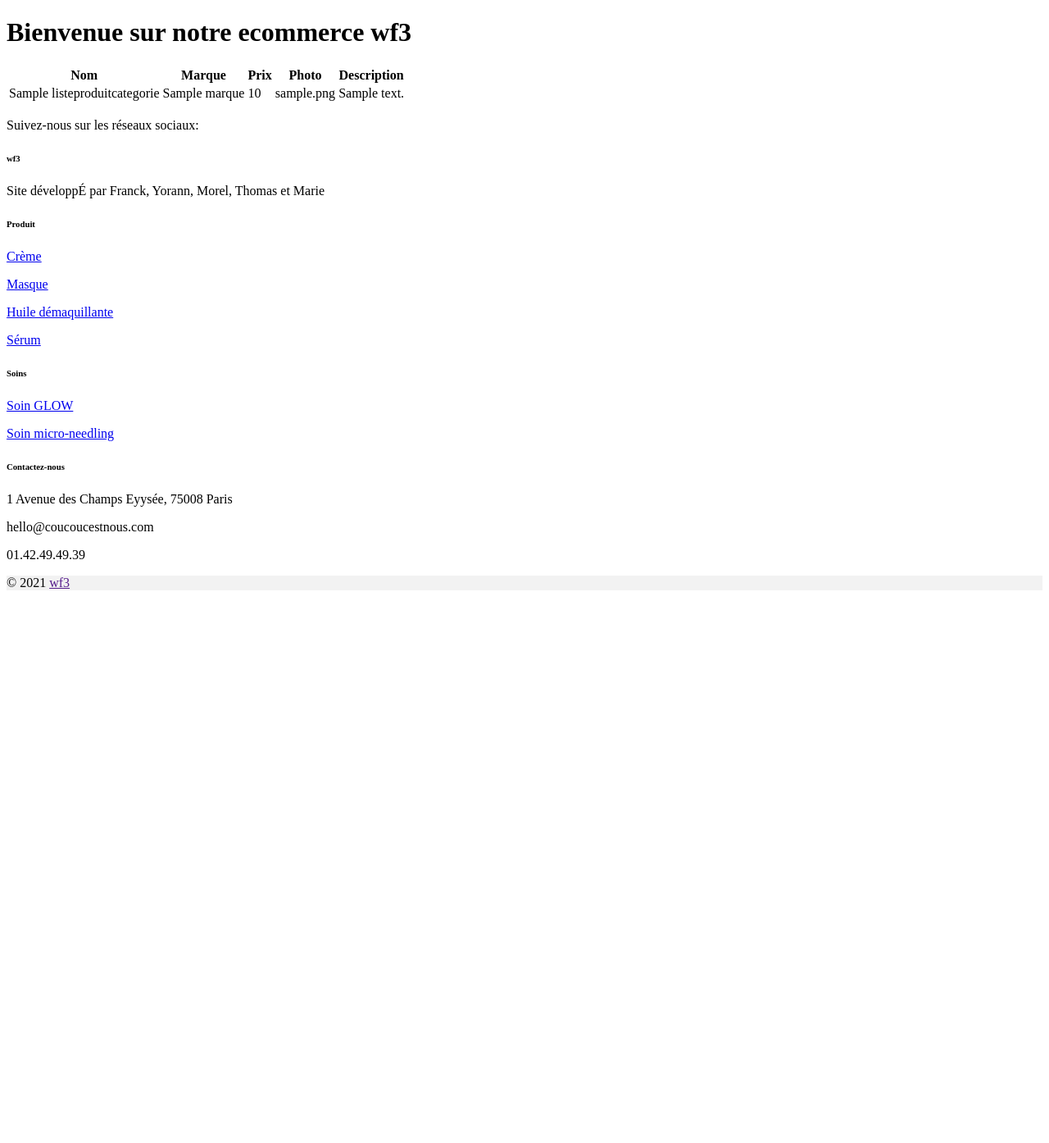
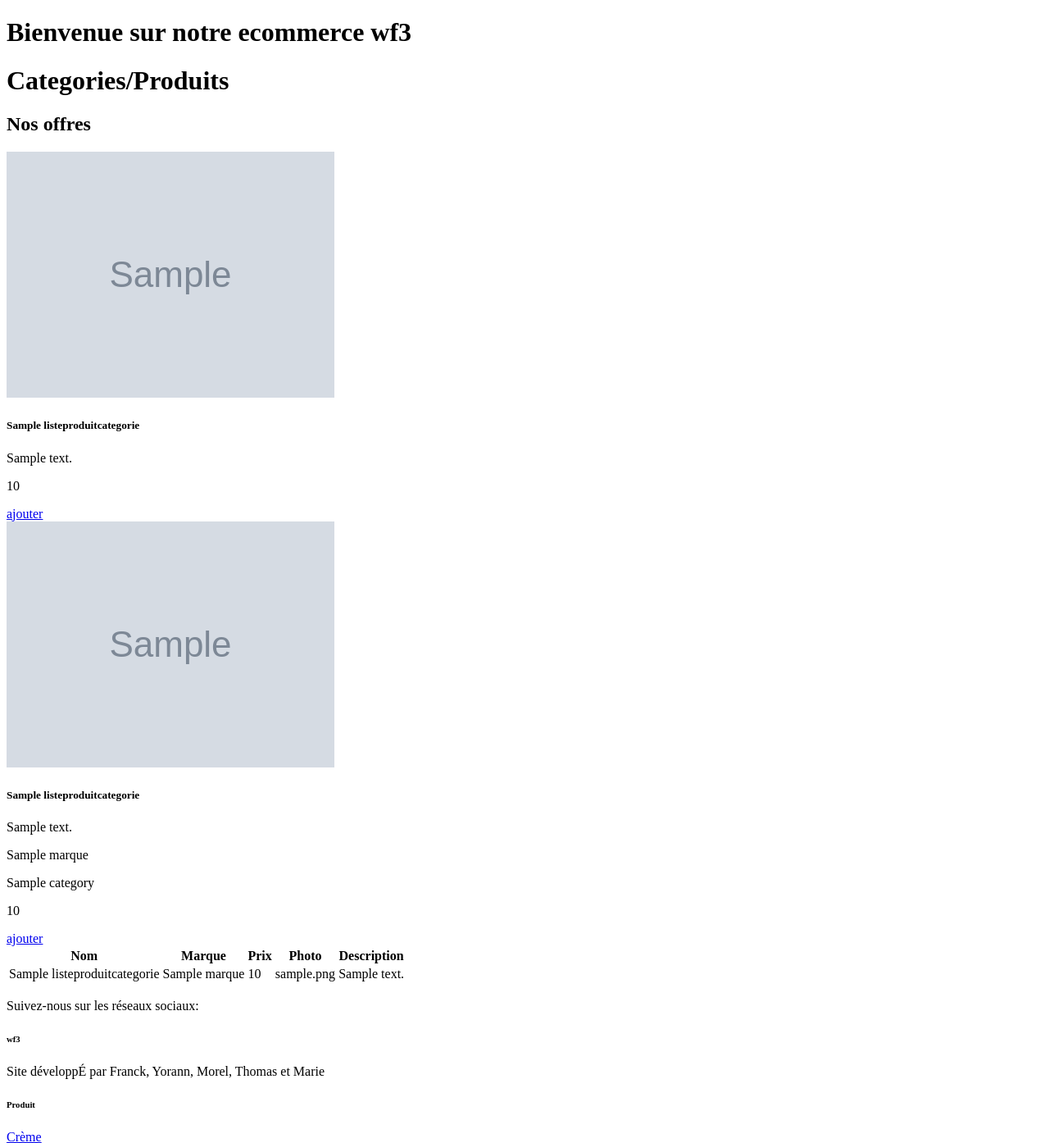
Before and after one commit to yorannelisabeth/ProjetWebForce3, a Symfony app: template templates/produit/productByCategorie.html.twig in a window 1280 px wide. Shown: the part 133-1527 px from the top of the page at 82% size. Before the commit the page ends 853 px from the top, so only its background shows below. Run offline with Twig, Linux system fonts and the light colour scheme; the template is opened without the code that fills it: most values are stand-ins (such as "Sample title", 1, 10 or a date in 2020); grey boxes marked "Sample" are stand-in pictures; some libraries are stand-ins or nearby versions.

Commit message:
correction

```diff
--- a/templates/produit/productByCategorie.html.twig
+++ b/templates/produit/productByCategorie.html.twig
@@ -3,12 +3,48 @@
 {# {% block title %}Categorie {{produit.category}}{% endblock %} #}
 
 {% block body %}
+	<h1>Categories/Produits</h1>
+	<section class="container produit">
+		<h2>Nos offres</h2>
+		<div class="row">
+			{% for produit in listeproduitcategorie %}
+
+				<article class="offset-sm-2 col-sm-8 col-md-5 offset-lg-1 col-lg-5  offset-xl-0 col-xl-4 offset-xxl-0 col-xxl-3">
 
 
+					<div class="card  articleProduit  " style="width: 18rem;">
+						<img src="/img/{{produit.photo}}" class="card-img-top"  alt="...">
+						<div class="card-body">
+							<h5 class="card-title">{{produit.nom}}</h5>
+							<p class="card-text">{{produit.description}}</p>
+							<p class="card-text">{{produit.prix}}</p>
+
+							<a href="#" class="btn btn-primary">ajouter</a>
+						</div>
+					</div>
+
+
+				</article>
+			{% endfor %}
+		</div>
+	</section>
+
+{% for produit in listeproduitcategorie %}
+    <div class="card" style="width: 18rem;">
+  <img src="/img/{{produit.photo}}" class="card-img-top" alt="...">
+  <div class="card-body">
+    <h5 class="card-title">{{produit.nom}}</h5>
+    <p class="card-text">{{produit.description}}</p>
+    <p class="card-text">{{produit.marque}}</p>
+    <p class="card-text">{{produit.category}}</p>
+    <p class="card-text">{{produit.prix}}</p>
+    <a href="#" class="btn btn-primary">ajouter</a>
+  </div>
+</div>
+{% endfor %}
 	<table class="table">
 		<thead>
 			<tr>
-
 
 
 				<th>Nom</th>
```
Also changed, not shown: templates/produit/carte.html.twig (+7 -8 lines). Lines whose indentation alone changed are shown as unchanged.
